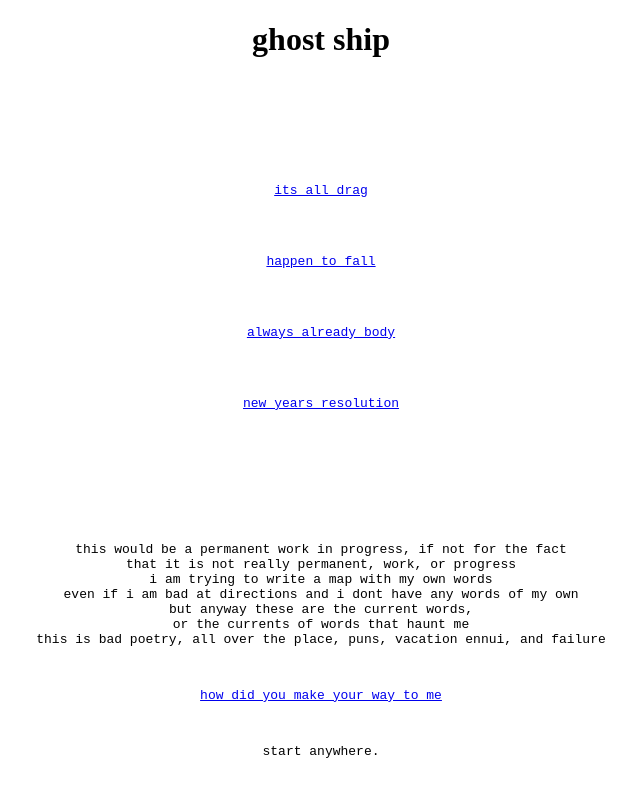
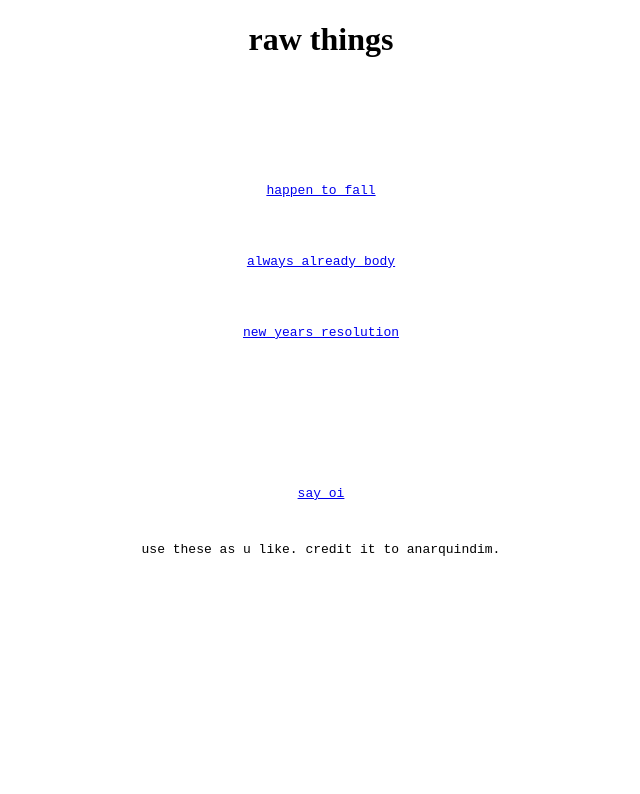
Before and after one commit to spectersofarks/ghostship, a plain HTML site: page docs/index.htm in a window 1280 px wide. Shown: the whole page, without its empty margins (319-959 px from the left). Drawn offline with Linux system fonts and the light colour scheme.

Commit message:
Update index.htm

```diff
--- a/docs/index.htm
+++ b/docs/index.htm
@@ -6,15 +6,13 @@
 <body>
 
 
-<h1 style="text-align:center;">ghost ship</h1>
+<h1 style="text-align:center;">raw things</h1>
 <pre>
 
 
 
 
 
-
-<p style="text-align:center;"><a href=drag.htm>its all drag</a></p>
 
 <p style="text-align:center;"><a href=happen.htm>happen to fall</a></p>
 
@@ -27,9 +25,9 @@
 
 
 
-<p style="text-align:center;">this would be a permanent work in progress, if not for the fact<br>that it is not really permanent, work, or progress<br>i am trying to write a map with my own words<br>even if i am bad at directions and i dont have any words of my own<br>but anyway these are the current words,<br>or the currents of words that haunt me<br>this is bad poetry, all over the place, puns, vacation ennui, and failure</p>
-<p style="text-align:center;"><a href=way.htm>how did you make your way to me</a></p>
-<p style="text-align:center;">start anywhere.</p>
+
+<p style="text-align:center;"><a href="mailto:oi@ferx.in">say oi</a></p>
+<p style="text-align:center;">use these as u like. credit it to anarquindim.</p>
 </pre>
 
 </body>
```
